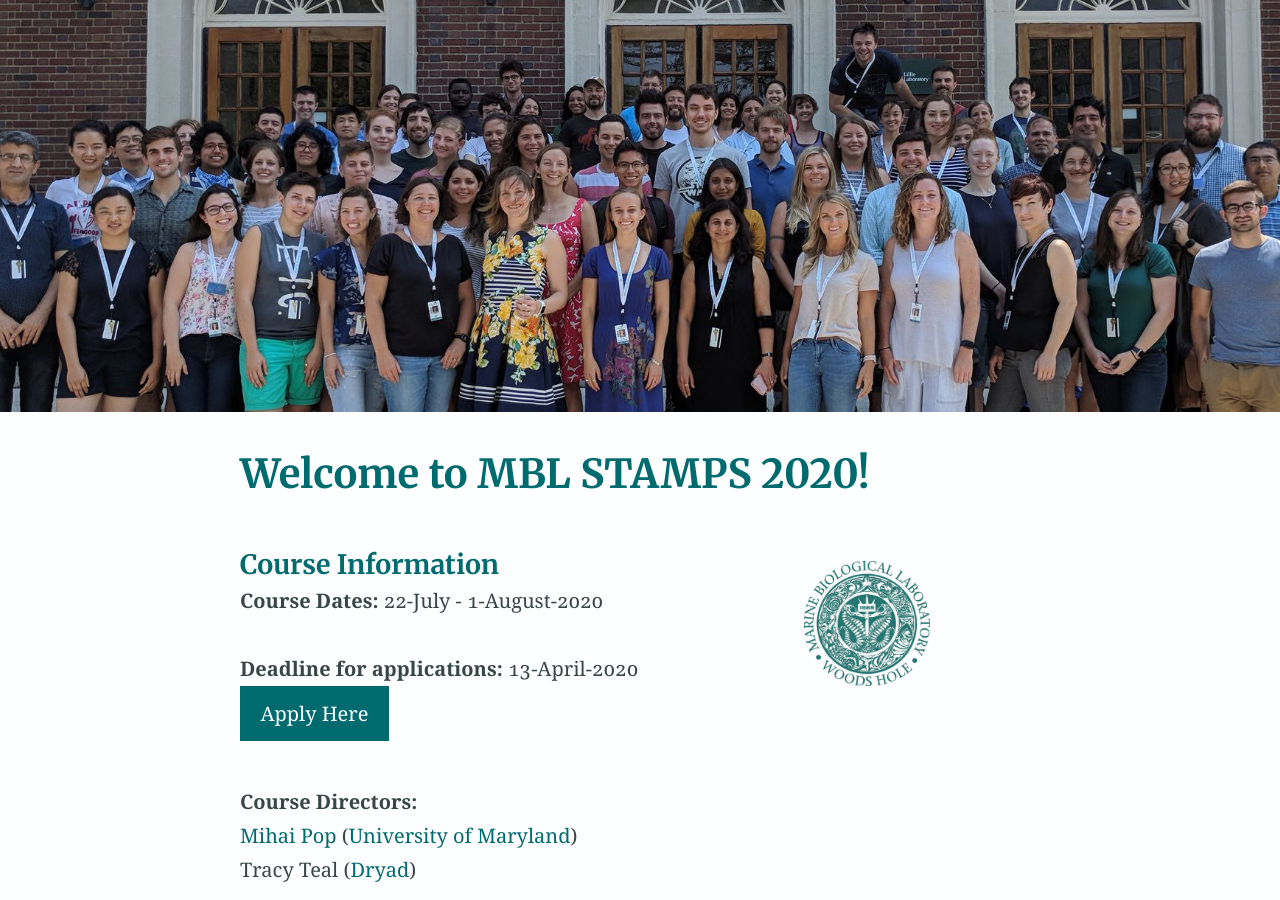
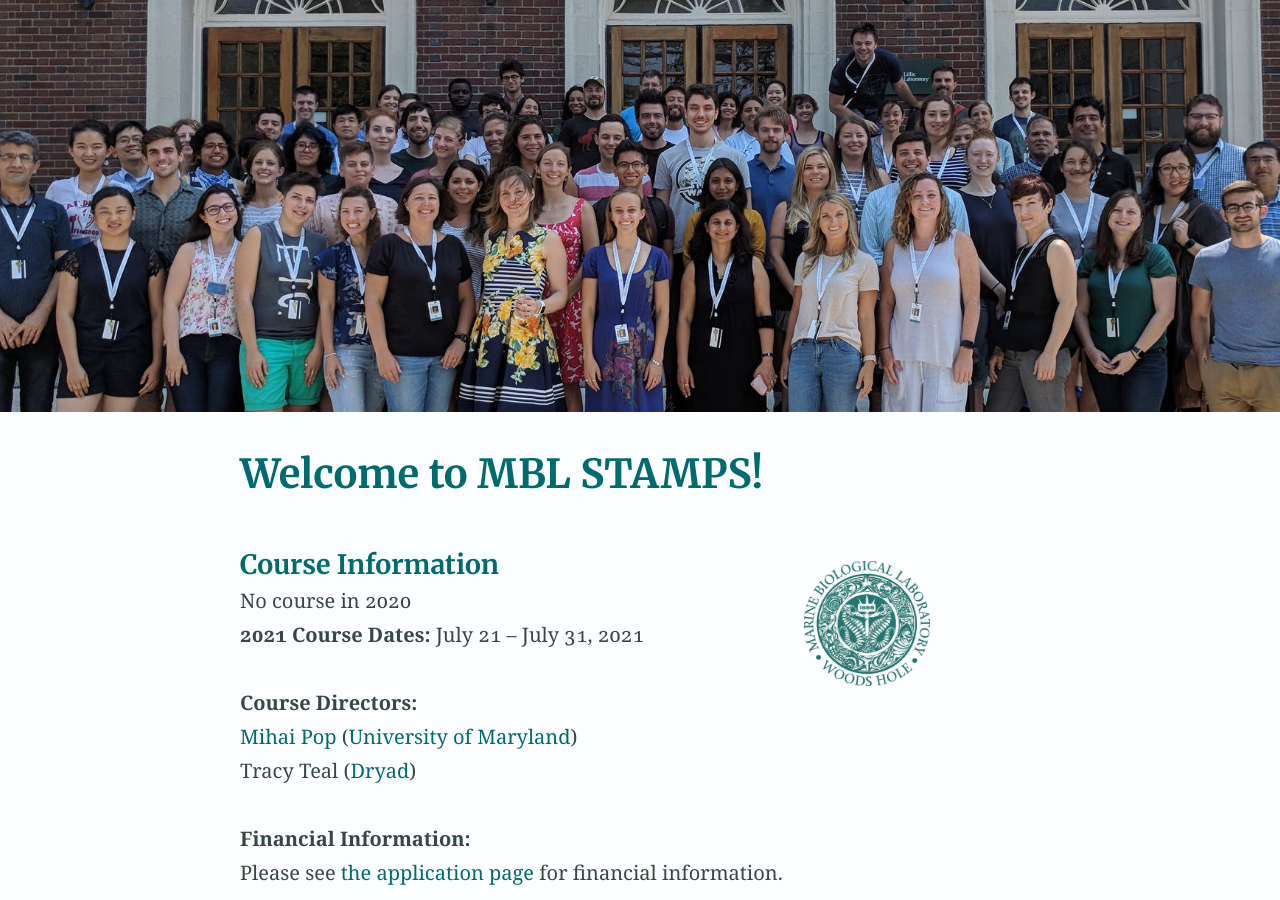
Before and after one commit to mblstamps/mblstamps.github.io, a Jekyll site: the page built from index.md, in a window 1280 px wide and 900 px high. Built offline with Jekyll 4.4.1, drawn with Linux system fonts in a browser that asks for light colours; our own code applies the rules of GitHub Pages for plain Markdown files.

Commit message:
updated with 2021 dates

```diff
--- a/index.md
+++ b/index.md
@@ -1,16 +1,14 @@
 ---
-title: Welcome to MBL STAMPS 2020!
+title: Welcome to MBL STAMPS!
 feature_image: "/images/stamps2018.jpg"
-excerpt: "Home page for the MBL STAMPS 2020 course."
+excerpt: "Home page for the MBL STAMPS course."
 ---
 
 <a href="https://www.mbl.edu/"><img src="/images/MBL-logo.jpg" style="float: right; height: 150px; padding-right: 90px; padding-top: 25px; margin: 20px"></a>
 
 #### Course Information
-**Course Dates:** 22-July - 1-August-2020
-
-**Deadline for applications:** 13-April-2020
-{% include button.html text="Apply Here" link="https://ws2.mbl.edu/studentapp/studentapp.asp?courseid=stamps" color="#006b6f" %}
+No course in 2020
+**2021 Course Dates:** July 21 – July 31, 2021
 
 **Course Directors:**
 [Mihai Pop](http://www.cbcb.umd.edu/~mpop/) ([University of Maryland](https://www.umd.edu/))
```
